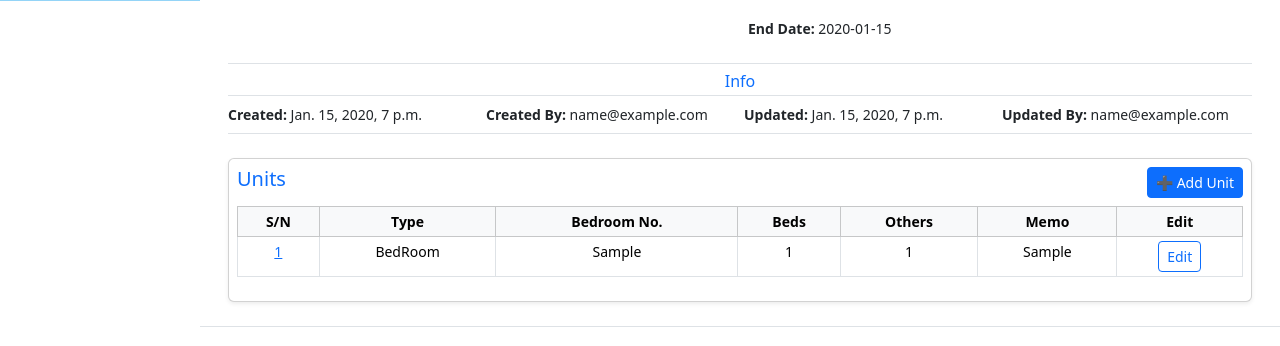
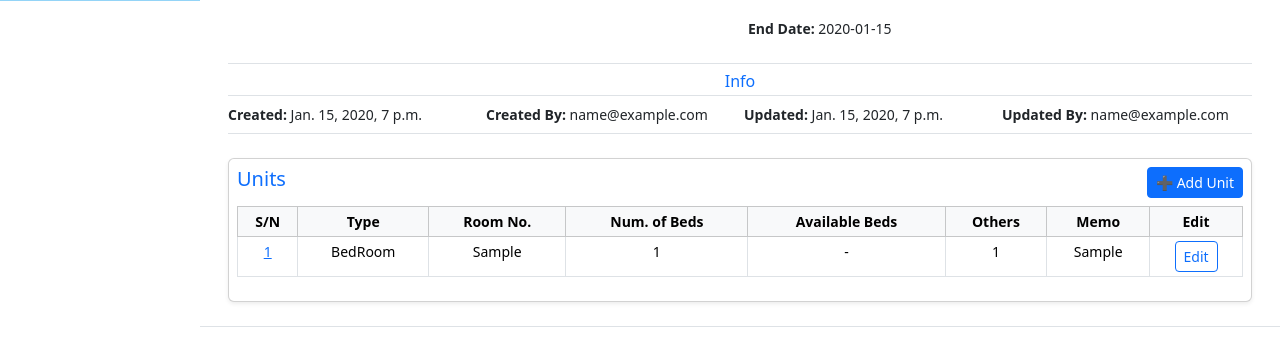
Before and after one commit to jadhikari/docker-fistail-home, a Django app: page /hostel/1/ in a window 1280 px wide. Shown: the part 810-1156 px from the top of the page. Run offline with Django 5.2, Linux system fonts and the light colour scheme; a user stored in the database is signed in; tables that the repository leaves empty hold one stand-in row (values such as "Sample post"); grey boxes marked "Sample" are stand-in pictures.

Commit message:
updathe setting and hostel model, template and customer template

```diff
--- a/backend/customer/templates/customer/customer_detail.html
+++ b/backend/customer/templates/customer/customer_detail.html
@@ -101,12 +101,14 @@
 
         <div class="card-footer d-flex justify-content-between align-items-center">
             {% if customer.status %}
+                {% if customer.bed_assignment %}
                     <div class="d-flex gap-2">
                         {% if not registration_fee_paid %}
                             <a href="{% url 'finance:registration_fee' customer.id %}" class="btn btn-sm btn-success">Registration Fee</a>
                         {% endif %}
                         <a href="{% url 'finance:monthly_rent' customer.id %}" class="btn btn-sm btn-primary">Rent Payment</a>
                     </div>
+                {% endif %}
                 <div>
                     <a href="{% url 'customer:customer_edit' customer.id %}" class="btn btn-sm btn-warning">Edit</a>
                 </div>
@@ -173,6 +175,7 @@
         </div>
     {% endif %}
 
+    {% if rent_history %}
         <div class="card shadow-sm mt-4">
             <div class="card-header d-flex justify-content-between align-items-center">
                 <h5 class="mb-0">Payment History</h5>
@@ -210,6 +213,7 @@
                 </table>
             </div>
         </div>
+    {% endif %}
 
 
 
--- a/backend/hostel/models.py
+++ b/backend/hostel/models.py
@@ -67,6 +67,12 @@ class Hostel(TimeStampedUserModel):
     )   # 👇 ForeignKey to a staff user
 
 
+    def total_beds(self):
+        return Bed.objects.filter(unit__hostel=self).count()
+
+    def available_beds(self):
+        return Bed.objects.filter(unit__hostel=self, customer__isnull=True).count()
+
     def normalize_name(self, name):
         # Lowercase and remove all spaces
         return re.sub(r'\s+', '', name.lower())
@@ -119,6 +125,13 @@ class Unit(TimeStampedUserModel):
                 name='unique_unit_id_per_hostel'
             ),
         ]
+
+    @property
+    def available_beds(self):
+        assigned_beds = self.beds.filter(customer__isnull=False).count()
+        if self.num_of_beds is not None:
+            return self.num_of_beds - assigned_beds
+        return 0  # or None
 
     def __str__(self):
         if self.unit_type == 'bedroom':
--- a/backend/hostel/templates/hostel/hostel_detail.html
+++ b/backend/hostel/templates/hostel/hostel_detail.html
@@ -91,8 +91,9 @@
                         <tr>
                             <th>S/N</th>
                             <th>Type</th>
-                            <th>Bedroom No.</th>
-                            <th>Beds</th>
+                            <th>Room No.</th>
+                            <th>Num. of Beds</th>
+                            <th>Available Beds</th>
                             <th>Others</th>
                             <th>Memo</th>
                             <th>Edit </th>
@@ -105,6 +106,7 @@
                             <td>{{ unit.get_unit_type_display }}</td>
                             <td>{{ unit.room_num|default:"-" }}</td>
                             <td>{{ unit.num_of_beds|default:"-" }}</td>
+                            <td>{{ unit.available_beds|default:"-" }}</td>
                             <td>{{ unit.unit_id|default:"-" }}</td>
                             <td>{{ unit.memo|default:"-" }}</td>
                             <td><a href="{% url 'hostel:unit_edit' unit.id %}" class="btn btn-sm btn-outline-primary">Edit</a></td>
```
Also changed, not shown: backend/backend/settings.py (+14 -8 lines), backend/hostel/templates/hostel/dashboard.html (+4 -4 lines). Lines whose indentation alone changed are shown as unchanged.
